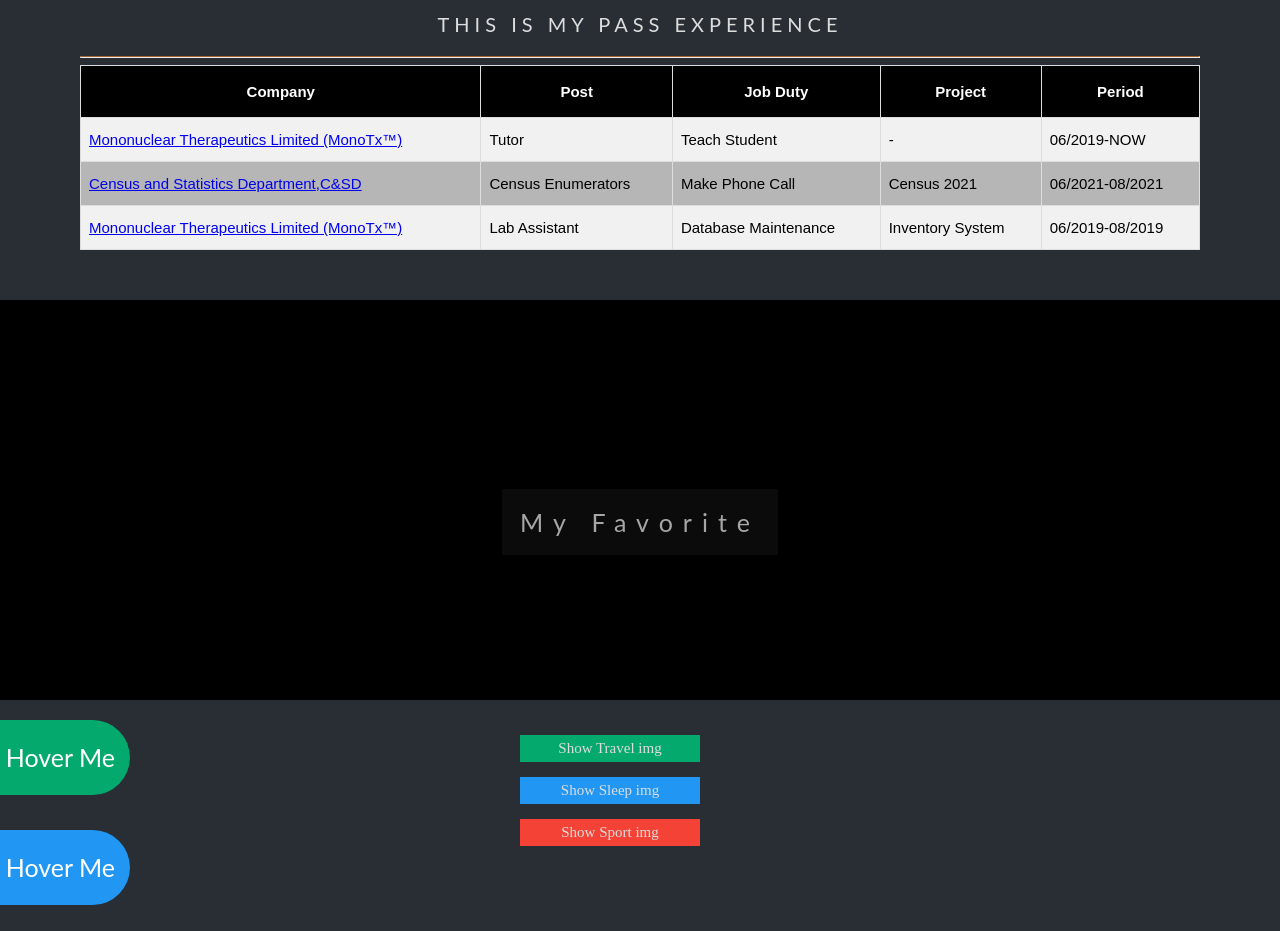
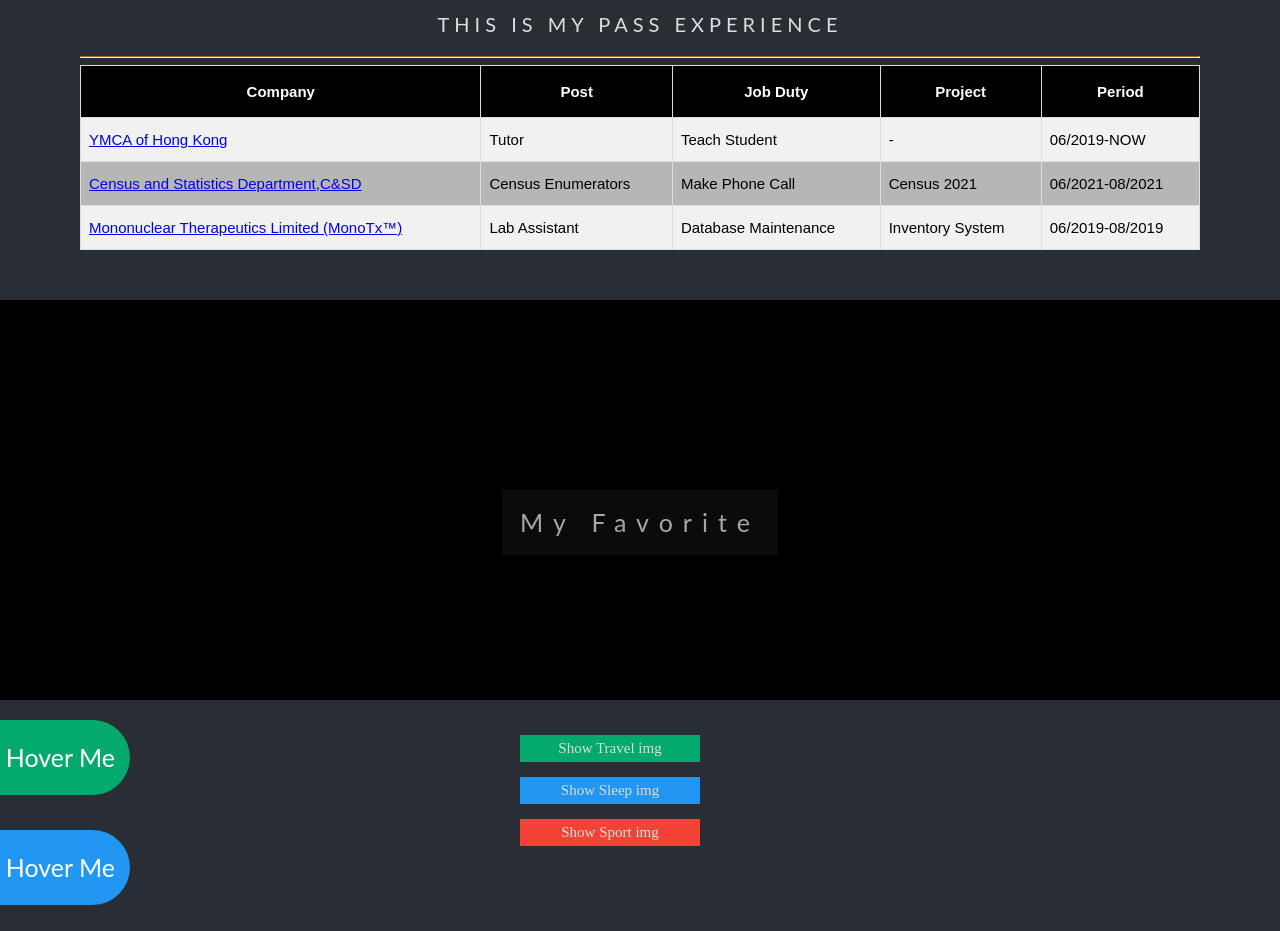
Before and after one commit to RexLeung0919/PolyU-Comp3421, a plain HTML site: page index.html in a window 1280 px wide. Shown: the part 1740-2671 px from the top of the page. Drawn offline with Linux system fonts and the light colour scheme.

Commit message:
Update index.html

```diff
--- a/index.html
+++ b/index.html
@@ -299,7 +299,7 @@
       <th>Period</th>
     </tr>
     <tr>
-      <td><a href="http://www.ymcahk.org.hk/main/en/home/index.html">Mononuclear Therapeutics Limited (MonoTx™)</a></td>
+      <td><a href="http://www.ymcahk.org.hk/main/en/home/index.html">YMCA of Hong Kong</a></td>
       <td>Tutor</td>
       <td>Teach Student</td>
       <td>-</td>
```
